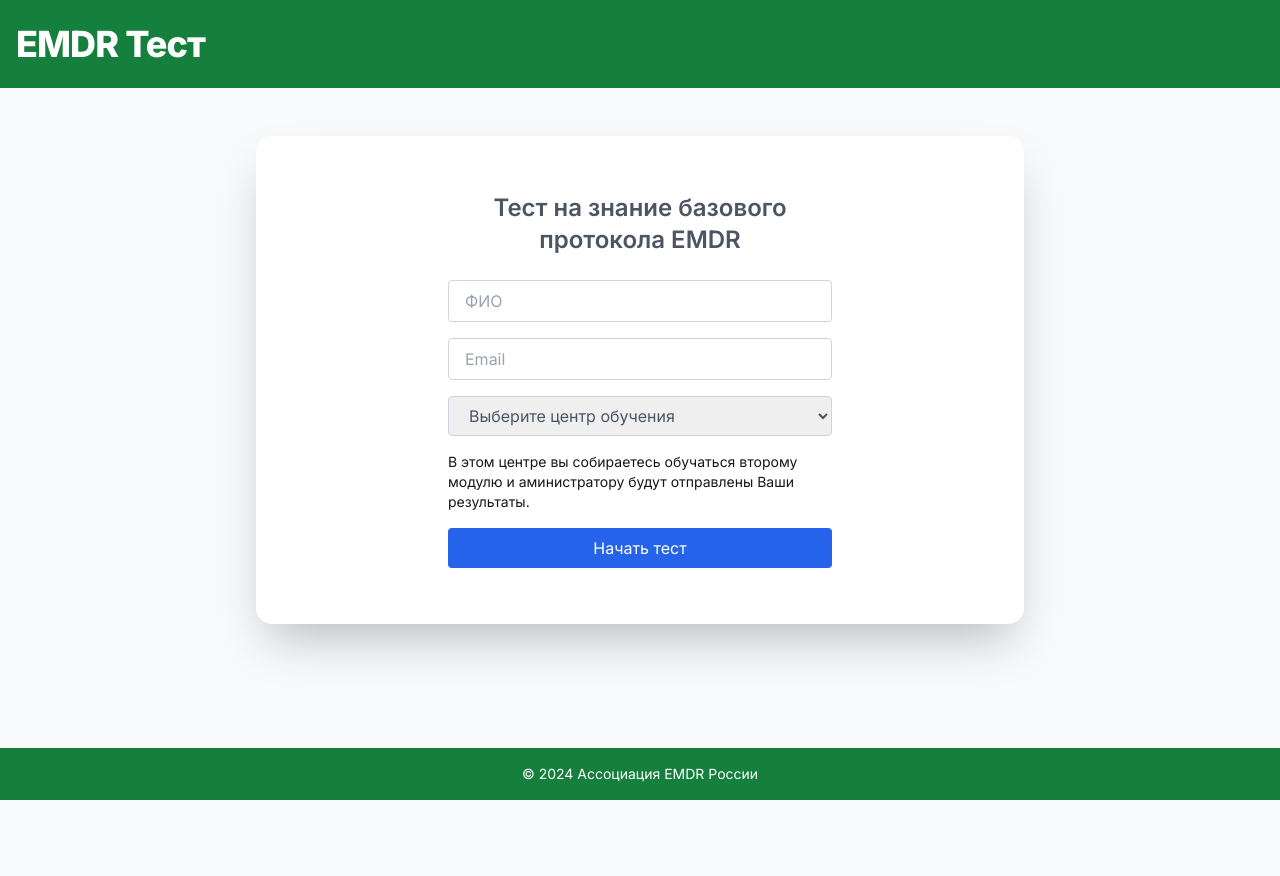
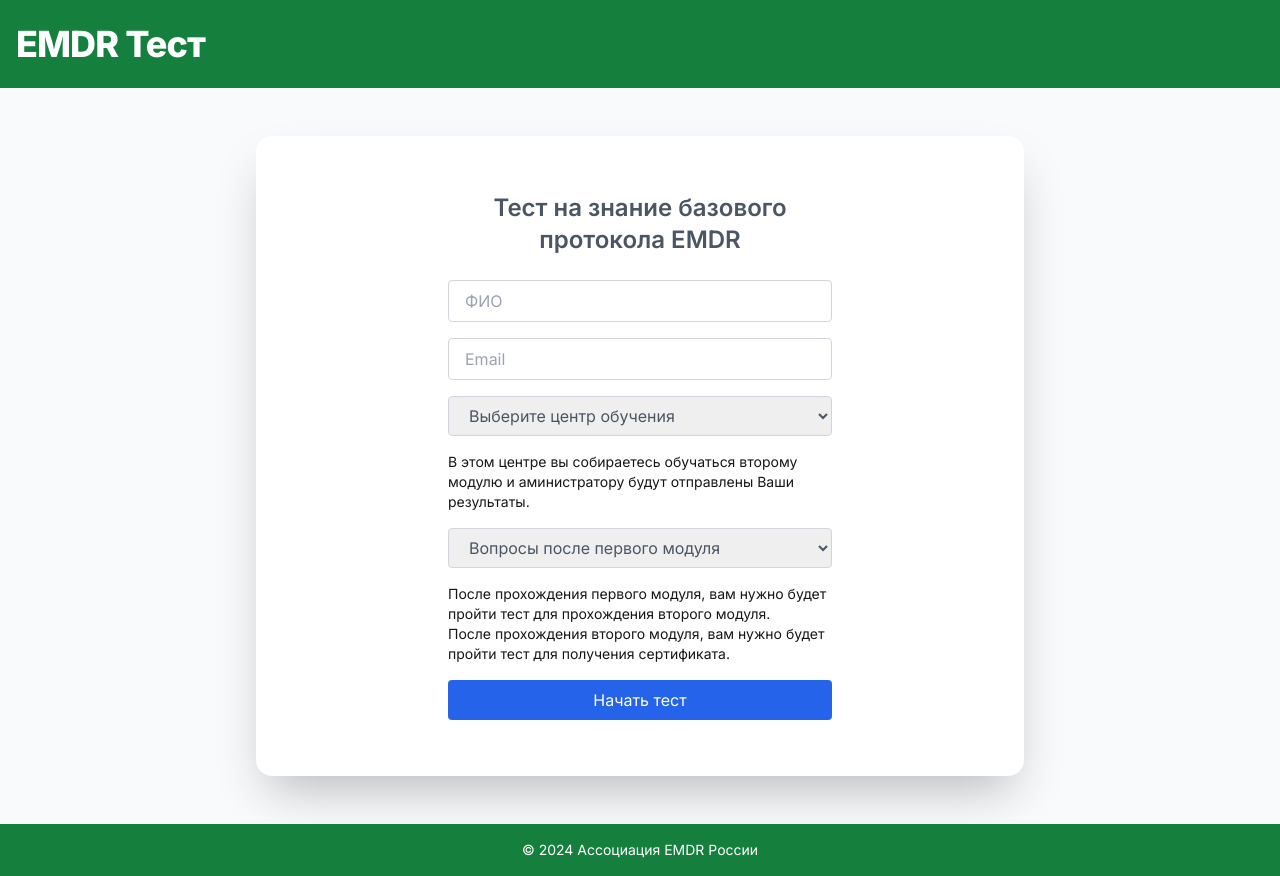
Before and after one commit to titovm/emdr-quiz, a Next.js app: page / in a window 1280 px wide. Before the commit the page ends 800 px from the top, so only its background shows below. Built offline with nearby package versions, Linux system fonts and the light colour scheme.

Commit message:
add second module questions functionality

```diff
--- a/pages/api/send-email.js
+++ b/pages/api/send-email.js
@@ -18,6 +18,9 @@ const sendEmail = async (req, res) => {
     return res.status(400).json({ message: 'Invalid centre selected' });
   }
 
+  // Determine test name based on test type
+  const testName = userData.testType === '2' ? 'Вопросы после второго модуля' : 'Вопросы для второго модуля';
+
   // Configure your SMTP server details
   const transporter = nodemailer.createTransport({
     host: "postbox.cloud.yandex.net",
@@ -33,10 +36,11 @@ const sendEmail = async (req, res) => {
   const userMailOptions = {
     from: 'Ассоциация EMDR России <info@emdr.ru>',
     to: userData.email,
+    replyTo: adminEmail,
     subject: 'Результаты теста EMDR',
     html: `
       <p>Здравствуйте, ${userData.name},</p>
-      <p>Поздравляем! Вы успешно прошли тест EMDR с результатом <strong>${correct} из ${totalQuestions}</strong>.</p>
+      <p>Поздравляем! Вы успешно прошли тест EMDR "${testName}" с результатом <strong>${correct} из ${totalQuestions}</strong>.</p>
       <p>Спасибо за участие.</p>
       <p>С наилучшими пожеланиями,<br/>Ассоциация EMDR Россия</p>
     `,
@@ -49,7 +53,7 @@ const sendEmail = async (req, res) => {
     subject: 'Результаты теста EMDR',
     html: `
       <p>Здравствуйте,</p>
-      <p><strong>${userData.name} (${userData.email})</strong> прошел тест EMDR с результатом <strong>${correct} из ${totalQuestions}</strong>.</p>
+      <p><strong>${userData.name} (${userData.email})</strong> прошел тест EMDR "${testName}" с результатом <strong>${correct} из ${totalQuestions}</strong>.</p>
       <p>С уважением,<br/>Ассоциация EMDR Россия</p>
     `,
   };
--- a/pages/index.js
+++ b/pages/index.js
@@ -8,7 +8,7 @@ import Head from 'next/head'; // Import Head from next/head
 
 export default function Home() {
   const router = useRouter();
-  const [userData, setUserData] = useState({ name: '', email: '', centreId: '' });
+  const [userData, setUserData] = useState({ name: '', email: '', centreId: '', testType: '1' });
 
   const handleSubmit = (e) => {
     e.preventDefault();
@@ -74,6 +74,21 @@ export default function Home() {
           </select>
           <p className='text-sm dark:text-gray-700'>В этом центре вы собираетесь обучаться второму модулю и аминистратору будут отправлены Ваши результаты.</p>
 
+          {/* Select Field for Test Type */}
+          <select
+            required
+            value={userData.testType}
+            onChange={(e) =>
+              setUserData({ ...userData, testType: e.target.value })
+            }
+            className="w-full px-4 py-2 border border-gray-300 text-gray-600 rounded focus:outline-none focus:ring-2 focus:ring-blue-600"
+          >
+            <option value="1">Вопросы после первого модуля</option>
+            <option value="2">Вопросы после второго модуля</option>
+          </select>
+          <p className='text-sm dark:text-gray-700'>После прохождения первого модуля, вам нужно будет пройти тест для прохождения второго модуля. <br />
+          После прохождения второго модуля, вам нужно будет пройти тест для получения сертификата.</p>
+
           <button
             type="submit"
             className="w-full bg-blue-600 text-white py-2 rounded hover:bg-blue-700 transition-colors"
--- a/pages/quiz/[id].js
+++ b/pages/quiz/[id].js
@@ -2,13 +2,13 @@
 import { useRouter } from 'next/router';
 import { useEffect, useState } from 'react';
 import questions from '../../questions';
+import questions2 from '../../questions2';
 import { motion } from 'framer-motion';
 import Layout from '../../components/layout';
 import * as gtag from '../../lib/gtag';
 import QuestionItem from '../../components/QuestionItem'
 
 const questionsPerPage = 10;
-const totalPages = Math.ceil(questions.length / questionsPerPage);
 
 export default function QuizPage() {
   const router = useRouter();
@@ -16,13 +16,27 @@ export default function QuizPage() {
   const page = parseInt(id);
   const [answers, setAnswers] = useState({});
   const [startTime, setStartTime] = useState(null);
+  const [currentQuestions, setCurrentQuestions] = useState([]);
+  const [totalPages, setTotalPages] = useState(1);
+
+  // Get the correct questions based on test type
+  const getQuestions = () => {
+    const userData = JSON.parse(localStorage.getItem('userData') || '{}');
+    const testType = userData.testType || '1';
+    return testType === '2' ? questions2 : questions;
+  };
 
   useEffect(() => {
+    const selectedQuestions = getQuestions();
+    const totalPagesCount = Math.ceil(selectedQuestions.length / questionsPerPage);
+    setTotalPages(totalPagesCount);
+    setCurrentQuestions(selectedQuestions.slice((page - 1) * 10, page * 10));
+
     const savedAnswers = JSON.parse(localStorage.getItem('answers') || '{}');
     // Ensure that multiple-choice answers are arrays
     const adjustedAnswers = {};
     Object.keys(savedAnswers).forEach((key) => {
-      const question = questions.find((q) => q.number.toString() === key);
+      const question = selectedQuestions.find((q) => q.number.toString() === key);
       const isMultipleChoice = question && question.correctAnswer.length > 1;
       if (isMultipleChoice) {
         // Ensure the answer is an array
@@ -70,14 +84,12 @@ export default function QuizPage() {
   };
 
   const handleNext = () => {
-    if (page < 4) {
+    if (page < totalPages) {
       router.push(`/quiz/${page + 1}`);
     } else {
       router.push('/result');
     }
   };
-
-  const currentQuestions = questions.slice((page - 1) * 10, page * 10);
 
   if (!page) return null;
 
--- a/pages/result.js
+++ b/pages/result.js
@@ -2,6 +2,7 @@
 import { useEffect, useState } from 'react';
 import { useRouter } from 'next/router';
 import questions from '../questions';
+import questions2 from '../questions2';
 import { motion } from 'framer-motion';
 import Layout from '../components/layout';
 import Head from 'next/head';
@@ -16,13 +17,24 @@ export default function Result() {
   const [emailSent, setEmailSent] = useState(false);
   const [countdown, setCountdown] = useState(null); // New state variable
   const [answers, setAnswers] = useState({}); // New state variable
+  const [selectedQuestions, setSelectedQuestions] = useState([]);
+
+  // Get the correct questions based on test type
+  const getQuestions = () => {
+    const userData = JSON.parse(localStorage.getItem('userData') || '{}');
+    const testType = userData.testType || '1';
+    return testType === '2' ? questions2 : questions;
+  };
 
   useEffect(() => {
+    const currentQuestions = getQuestions();
+    setSelectedQuestions(currentQuestions);
+
     const savedAnswers = JSON.parse(localStorage.getItem('answers') || '{}');
     setAnswers(savedAnswers);
 
     let correct = 0;
-    questions.forEach((q) => {
+    currentQuestions.forEach((q) => {
       const userAnswer = savedAnswers[q.number];
       if (!userAnswer) return; // Skip if no answer
 
@@ -52,7 +64,7 @@ export default function Result() {
 
     setCorrectAnswers(correct);
 
-    const totalQuestions = questions.length;
+    const totalQuestions = currentQuestions.length;
     const percentage = (correct / totalQuestions) * 100;
 
     if (percentage > 70) {
@@ -133,12 +145,12 @@ export default function Result() {
               Поздравляем! Вы прошли тест.
             </h2>
             <p className="text-lg mb-8">
-              Вы ответили правильно на: {correctAnswers} из {questions.length} вопросов.
+              Вы ответили правильно на: {correctAnswers} из {selectedQuestions.length} вопросов.
             </p>
 
             {/* Question Grid */}
             <div className="grid grid-cols-5 md:grid-cols-8 gap-4 mb-8 max-w-3xl mx-auto">
-              {questions.map((q) => {
+              {selectedQuestions.map((q) => {
                 const userAnswer = answers[q.number];
                 // Skip if no answer
                 if (!userAnswer) return false;
@@ -196,12 +208,12 @@ export default function Result() {
               К сожалению, вы не прошли тест, попробуйте еще раз.
             </h2>
             <p className="text-lg mb-8">
-              Вы ответили правильно на: <strong>{correctAnswers}</strong> из {questions.length} вопросов, к сожалению этого не достаточно для допуска ко второму модулю.
+              Вы ответили правильно на: <strong>{correctAnswers}</strong> из {selectedQuestions.length} вопросов, к сожалению этого не достаточно для допуска ко второму модулю.
             </p>
 
             {/* Question Grid for failed attempt */}
             <div className="grid grid-cols-5 md:grid-cols-8 gap-4 mb-8 max-w-3xl mx-auto">
-              {questions.map((q) => {
+              {selectedQuestions.map((q) => {
                 const userAnswer = answers[q.number];
                 // Skip if no answer
                 if (!userAnswer) return false;
```
